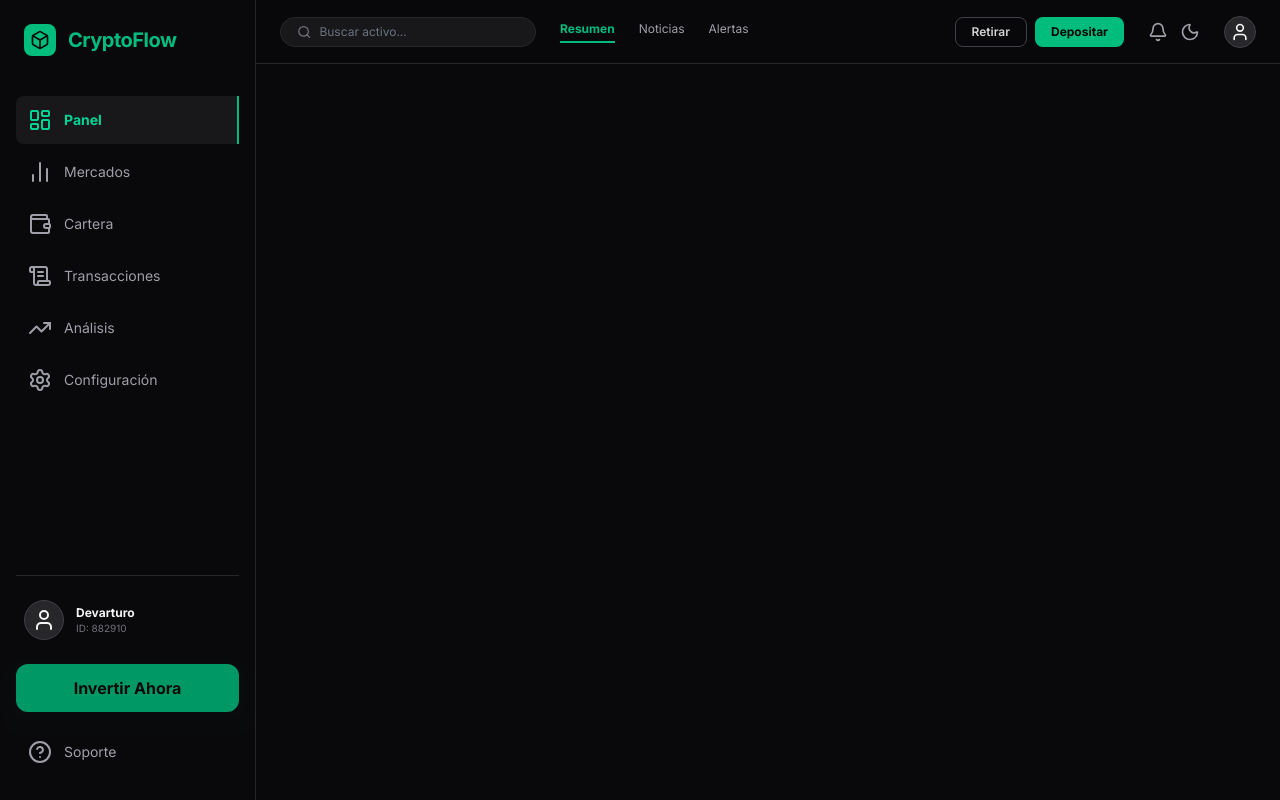
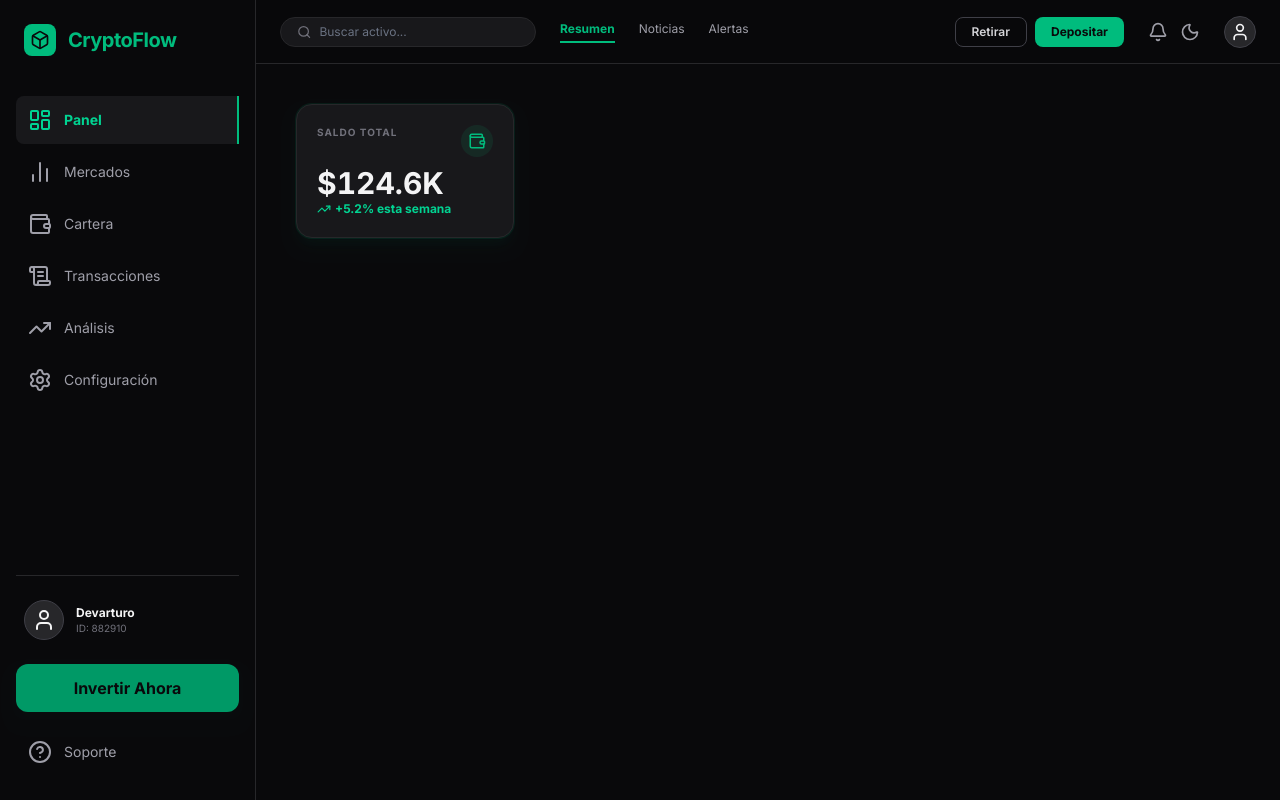
Before and after one commit to arturolguillen/devarturo-4-customized-financial-dashboard-dark-mode, a Next.js app: page / in a window 1280 px wide. Built offline with nearby package versions, Linux system fonts and the light colour scheme.

Commit message:
Add Dashboard, KpiGrid, and TotalBalance components; implement Card and formatAmount utility

```diff
--- a/src/app/page.tsx
+++ b/src/app/page.tsx
@@ -1,4 +1,6 @@
+import Dashboard from "@/components/Dashboard";
 import InvestNowButton from "@/components/InvestNowButton";
+import KpiGrid from "@/components/KpiGrid";
 import MainWrapper from "@/components/MainWrapper";
 import SearchBar from "@/components/SearchBar";
 import SideNavbar from "@/components/SideNavbar";
@@ -14,6 +16,7 @@ import TopAppBarLogo from "@/components/TopAppBarLogo";
 import TopAppBarMenu from "@/components/TopAppBarMenu";
 import TopAppBarRightCol from "@/components/TopAppBarRightCol";
 import TopAppBarUser from "@/components/TopAppBarUser";
+import TotalBalance from "@/components/TotalBalance";
 
 export default function Home() {
     return (
@@ -39,6 +42,11 @@ export default function Home() {
                         <TopAppBarUser />
                     </TopAppBarRightCol>
                 </TopAppbar>
+                <Dashboard>
+                    <KpiGrid>
+                        <TotalBalance />
+                    </KpiGrid>
+                </Dashboard>
             </MainWrapper>
         </>
     );
--- /dev/null
+++ b/src/components/Card.tsx
@@ -0,0 +1,11 @@
+import React from "react";
+
+export default function Card({ children }: {
+    children: React.ReactNode;
+}) {
+    return (
+        <div className="bg-zinc-900 rounded-2xl p-5 flex flex-col gap-2 border border-zinc-800 ring-1 ring-emerald-500/10 shadow-lg shadow-emerald-950/20 animate-float">
+            {children}
+        </div>
+    );
+}
--- /dev/null
+++ b/src/components/Dashboard.tsx
@@ -0,0 +1,11 @@
+import React from "react";
+
+export default function Dashboard({ children }: {
+    children: React.ReactNode;
+}) {
+    return (
+        <div className="p-6 md:p-10 max-w-7xl mx-auto w-full space-y-6">
+            {children}
+        </div>
+    );
+}
--- /dev/null
+++ b/src/components/KpiGrid.tsx
@@ -0,0 +1,11 @@
+import React from "react";
+
+export default function KpiGrid({ children }: {
+    children: React.ReactNode;
+}) {
+    return (
+        <div className="grid grid-cols-1 sm:grid-cols-2 xl:grid-cols-4 gap-6">
+            {children}
+        </div>
+    );
+}
--- /dev/null
+++ b/src/components/TotalBalance.tsx
@@ -0,0 +1,25 @@
+import { TrendingUp, Wallet } from "lucide-react";
+import Card from "./Card";
+import { formatAmount } from "../lib/formatAmount";
+
+export default function TotalBalance() {
+    const totalBalance = 124592.45;
+
+    return (
+        <Card>
+            <div className="flex justify-between items-start">
+                <span className="text-[10px] font-bold text-zinc-500 uppercase tracking-widest">{'Saldo Total'}</span>
+                <div className="size-8 rounded-full bg-emerald-500/10 flex items-center justify-center">
+                    <Wallet className="text-emerald-500" size={18} />
+                </div>
+            </div>
+            <div className="flex flex-col">
+                <h2 className="text-3xl font-bold text-zinc-100 tabular-nums">{`$${formatAmount(totalBalance)}`}</h2>
+                <div className="flex items-center gap-1 text-emerald-400">
+                    <TrendingUp size={14} />
+                    <span className="text-xs font-bold">{'+5.2% esta semana'}</span>
+                </div>
+            </div>
+        </Card>
+    );
+}
--- /dev/null
+++ b/src/lib/formatAmount.ts
@@ -0,0 +1,17 @@
+export function formatAmount(value: number): string {
+    if (!Number.isFinite(value)) {
+        return "0";
+    }
+
+    if (Math.abs(value) < 1000) {
+        return new Intl.NumberFormat("en-US", {
+            minimumFractionDigits: 0,
+            maximumFractionDigits: 2,
+        }).format(value);
+    }
+
+    return `${new Intl.NumberFormat("en-US", {
+        minimumFractionDigits: 0,
+        maximumFractionDigits: 1,
+    }).format(value / 1000)}K`;
+}
```
